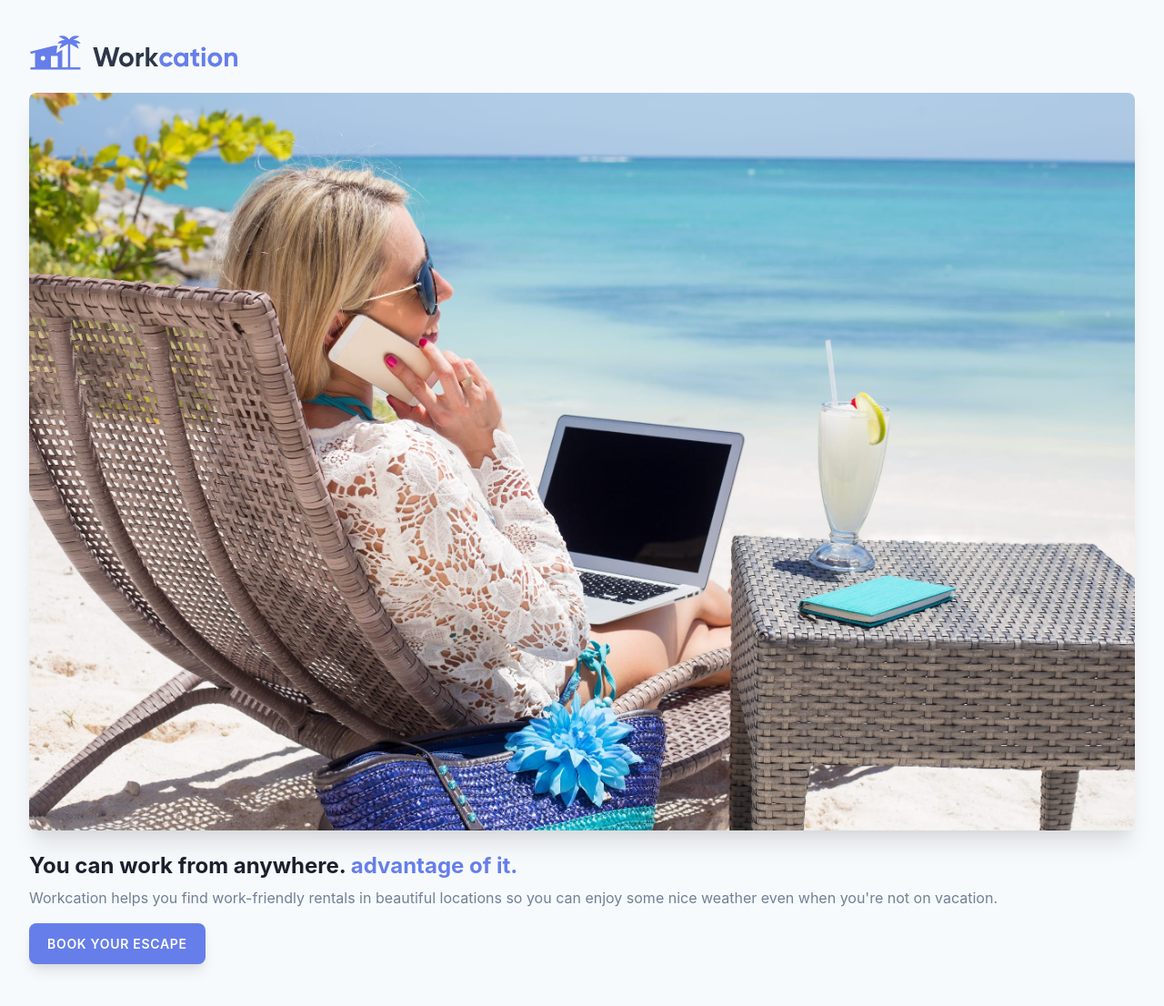
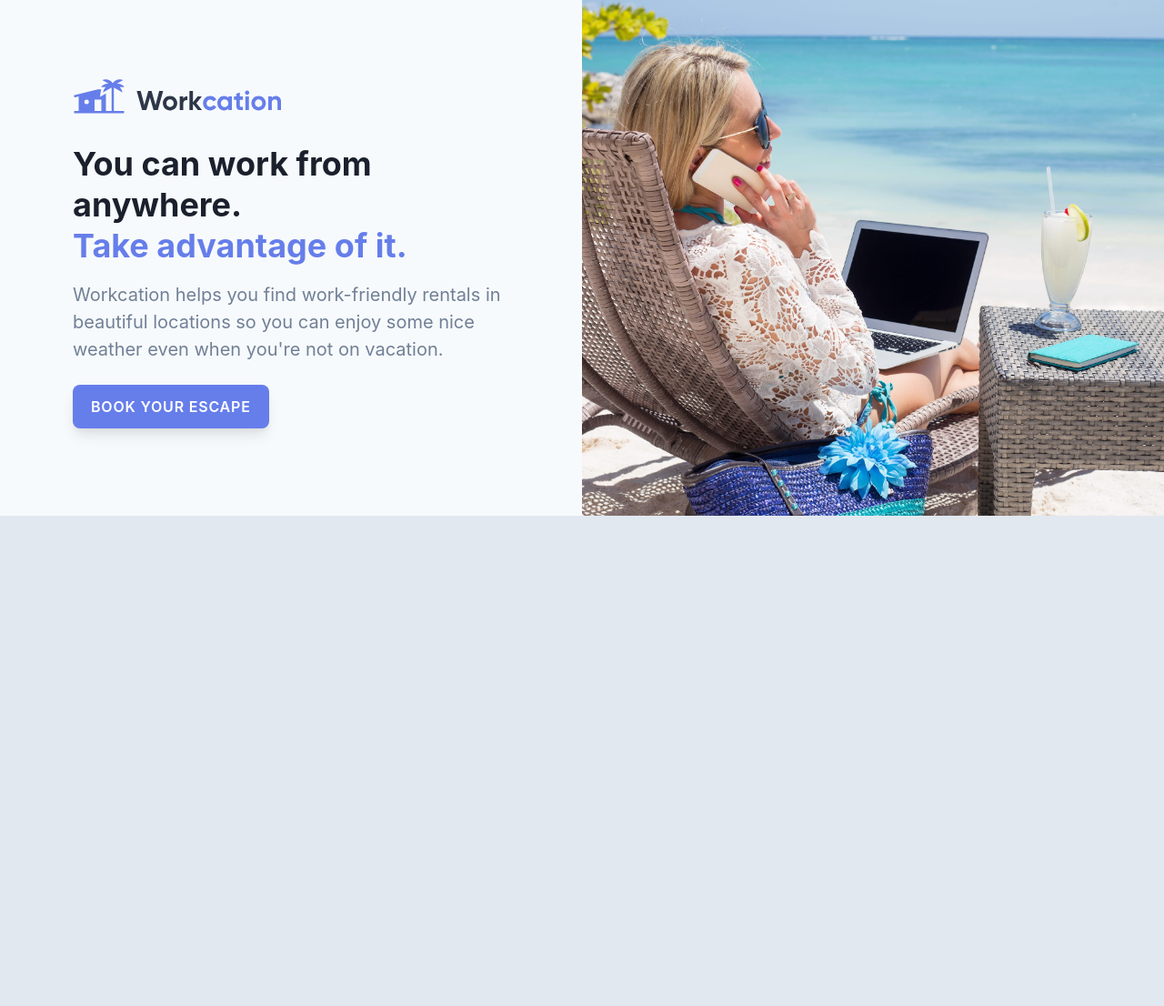
Before and after one commit to alikamal1/Workcation-Tailwind-CSS, a website: page public/index.html in a window 1280 px wide. Shown: the part 10-1116 px from the top of the page at 91% size. After the commit the page ends 800 px from the top, so only its background shows below. Drawn offline with Linux system fonts and the light colour scheme.

Commit message:
large screen

```diff
--- a/public/index.html
+++ b/public/index.html
@@ -9,18 +9,30 @@
     <title>Tailwind Template</title>
 </head>
 
-<body class="bg-gray-100">
-    <div class="px-8 py-12">
-        <img class="h-10" src="/img/logo.svg" alt="Workcation">
-        <img class="mt-6 rounded-lg shadow-xl" src="/img/beach-work.jpg" alt="Women workcation on the beach">
-        <h1 class="mt-6 text-2xl font-bold text-gray-900 leading-tight">You can work from anywhere. <span
-                class="text-indigo-500"> advantage of it.</span></h1>
-        <p class="mt-2 text-gray-600">Workcation helps you find work-friendly rentals in beautiful locations so you can
-            enjoy some nice weather even when you're not on vacation.</p>
-        <div class="mt-4">
-            <a href="#"
-                class="inline-block bg-indigo-500 text-white px-5 py-3 rounded-lg shadow-lg uppercase tracking-wider font-semibold text-sm">Book
-                your escape</a>
+<body class="bg-gray-300">
+    <div class="bg-gray-100 flex">
+        <div class="px-8 py-12 max-w-md mx-auto sm:max-w-xl lg:max-w-full lg:w-1/2 lg:py-24 lg:px-12">
+            <div class="xl:max-w-lg xl:ml-auto">
+            <img class="h-10" src="/img/logo.svg" alt="Workcation">
+            <img class="mt-6 rounded-lg shadow-xl sm:mt-8 sm:h-64 sm:w-full sm:object-cover sm:object-center lg:hidden"
+                src="/img/beach-work.jpg" alt="Women workcation on the beach">
+            <h1 class="mt-6 text-2xl font-bold text-gray-900 leading-tight sm:text-4xl lg:text-3xl xl:text-4xl sm:mt-8">You can work from
+                anywhere.<br class="hidden lg:inline">
+                <span class="text-indigo-500">Take advantage of it.</span></h1>
+            <p class="mt-2 text-gray-600 sm:mt-4 sm:text-xl">Workcation helps you find work-friendly rentals in
+                beautiful
+                locations so you can
+                enjoy some nice weather even when you're not on vacation.</p>
+            <div class="mt-4 sm:mt-6">
+                <a href="#"
+                    class="inline-block bg-indigo-500 text-white px-5 py-3 rounded-lg shadow-lg uppercase tracking-wider font-semibold text-sm sm:text-base">Book
+                    your escape</a>
+            </div>
+        </div>
+        </div>
+        <div class="hidden lg:block lg:w-1/2 lg:relative">
+            <img class="absolute inset-0 h-full w-full object-cover object-center"
+                src="/img/beach-work.jpg" alt="Women workcation on the beach">
         </div>
     </div>
 </body>
```
